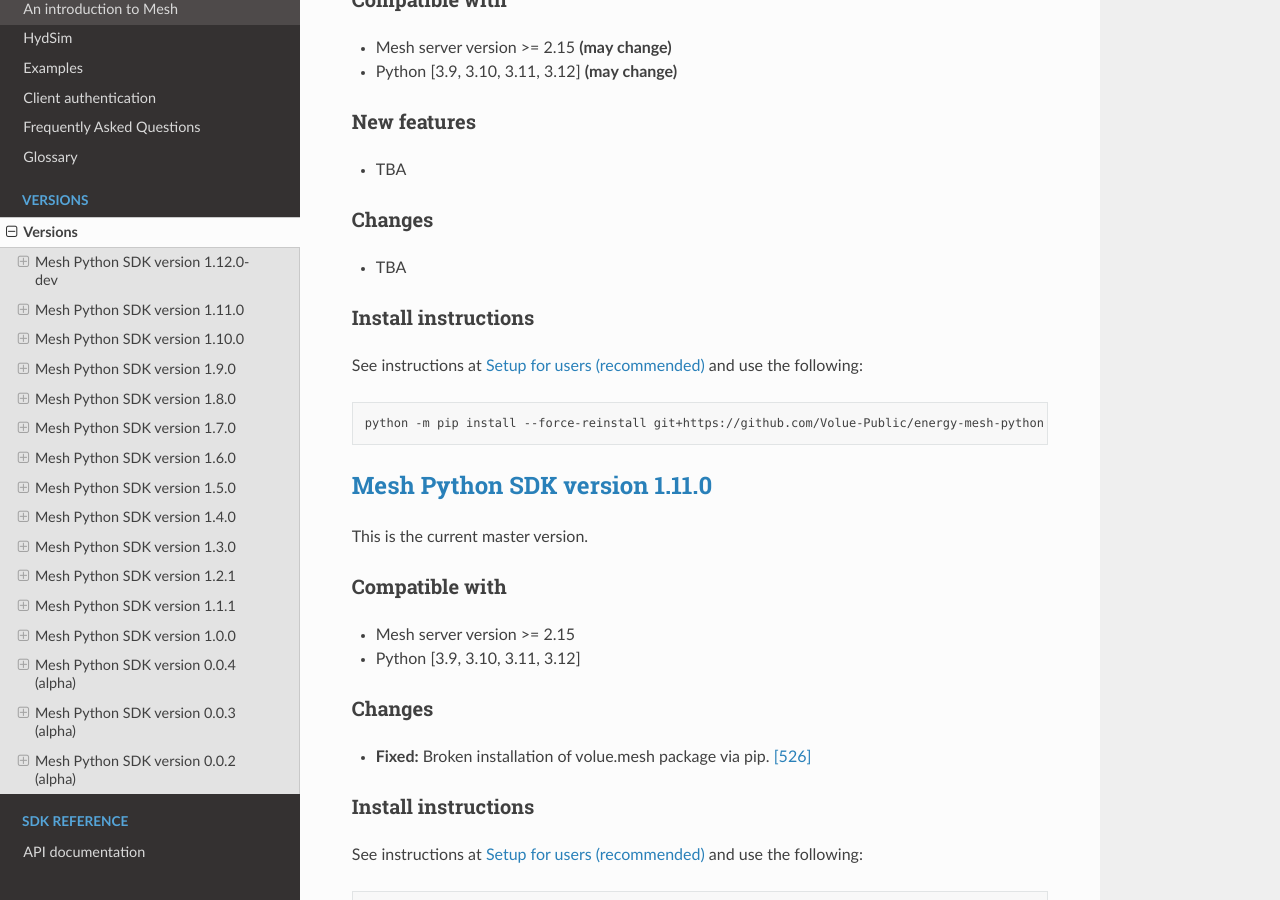
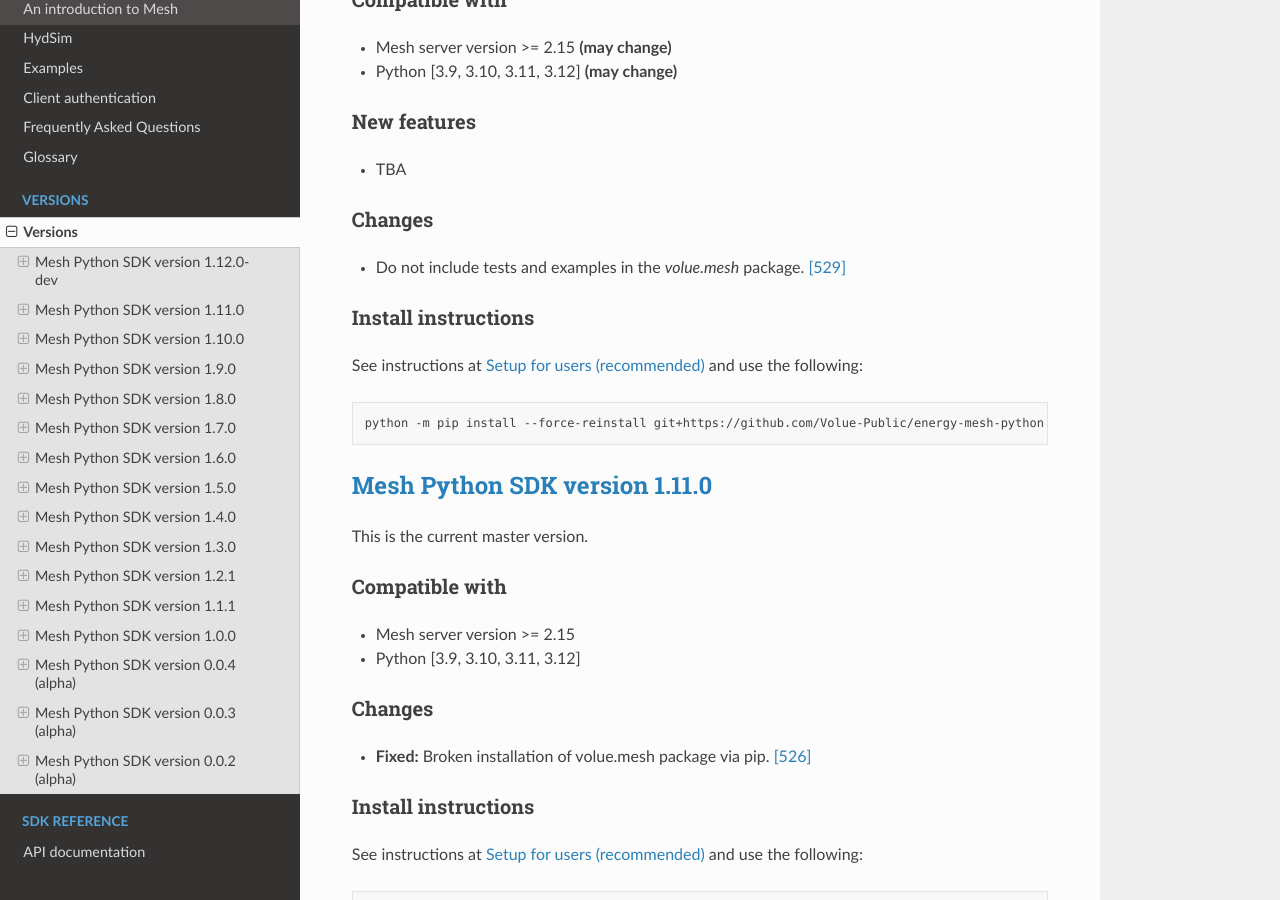
Before and after one commit to Volue-Public/energy-mesh-python, a Sphinx documentation site: the page built from docs/source/versions.rst, in a window 1280 px wide and 900 px high, scrolled down 350 px. Built offline with Sphinx 7.4.7 and the Read the Docs theme 3.1.0, drawn with Linux system fonts in a browser that asks for light colours.

Commit message:
Add entry to versions.rst

```diff
--- a/docs/source/versions.rst
+++ b/docs/source/versions.rst
@@ -22,7 +22,7 @@
 Changes
 ~~~~~~~~~~~~~~~~~~
 
-- TBA
+- Do not include tests and examples in the `volue.mesh` package. :pull:`529`
 
 Install instructions
 ~~~~~~~~~~~~~~~~~~~~~~~~~~~~~~~~~~~~
```
